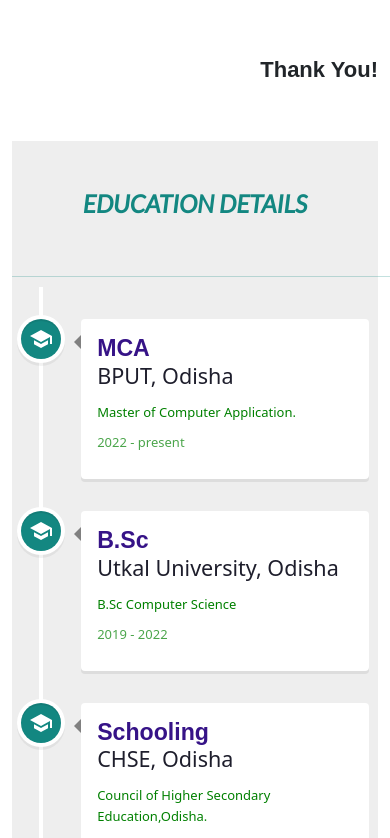
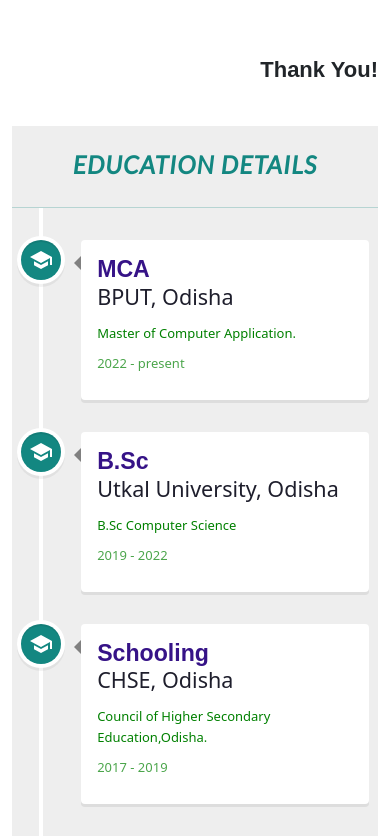
Before and after one commit to Haris-Mohanty/PortFolio2, a React (Create React App) app in the folder client/: page / in a window 390 px wide. Shown: the part 1486-2324 px from the top of the page. Built offline with nearby package versions, Linux system fonts and the light colour scheme; a web font is replaced by a local one.

Commit message:
client- src- page- Education- Education.css- Responsive design code fixed.

```diff
--- a/client/src/pages/Educations/Educations.css
+++ b/client/src/pages/Educations/Educations.css
@@ -10,6 +10,7 @@
 }
 .education h2 {
   font-weight: bold;
+  letter-spacing: 1.2px;
   color: #138781;
 }
 .vertical-timeline-element-title {
@@ -22,11 +23,19 @@
   color: #f4eee0;
 }
 
-
 /* Media */
-@media (max-width:600px){
-  .education{
+@media (max-width: 600px) {
+  .education {
     margin: 0;
     padding: 0;
+    margin-top: -15px;
+  }
+  .education h2 {
+    font-weight: bold;
+    padding: 2px;
+  }
+  .education hr {
+    width: auto;
+    margin: 0;
   }
 }
--- a/client/src/pages/Educations/Educations.js
+++ b/client/src/pages/Educations/Educations.js
@@ -11,7 +11,7 @@
   return (
     <>
       <div className="container education" id="education">
-        <h2 className="col-12 mt-5 p-5 mb-1 text-center font-Lato text-uppercase">
+        <h2 className="col-12 mt-5 p-4 mb-1 text-center font-Lato text-uppercase">
           Education Details
         </h2>
         <hr />
```
